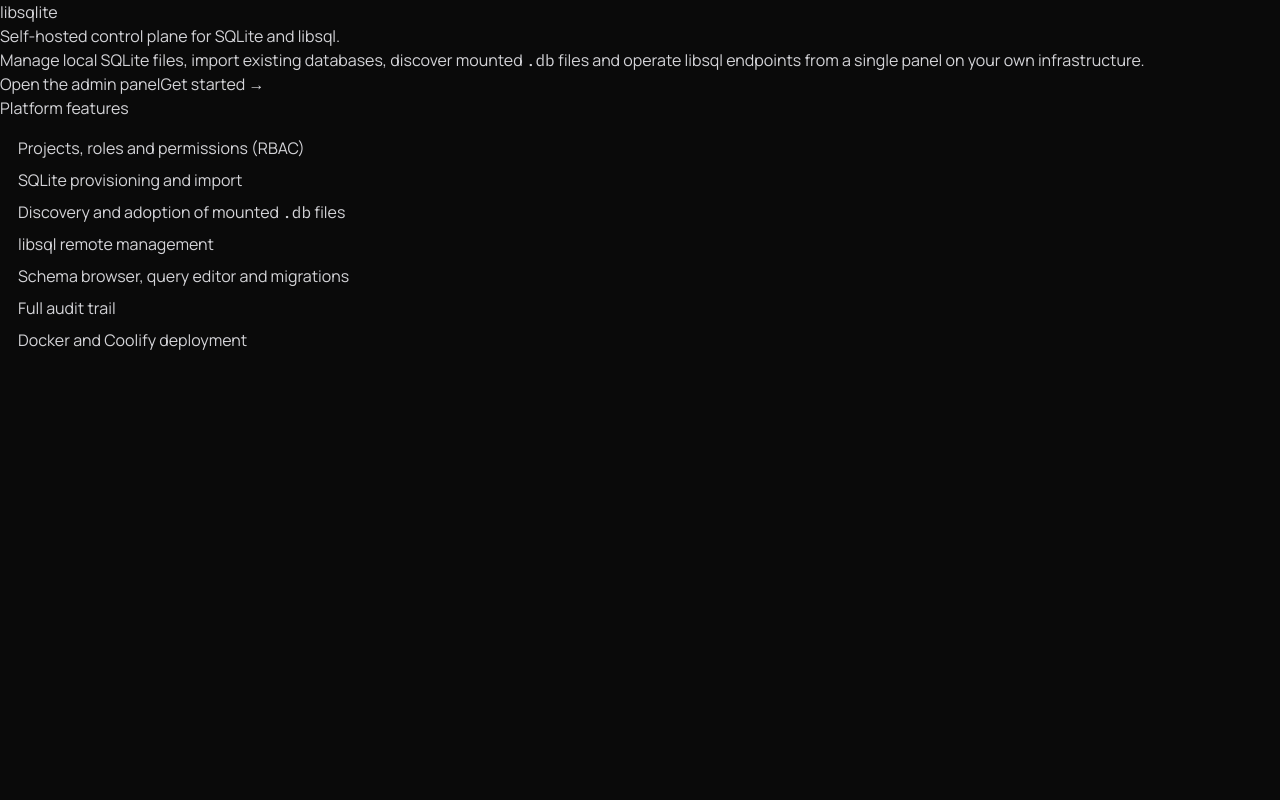
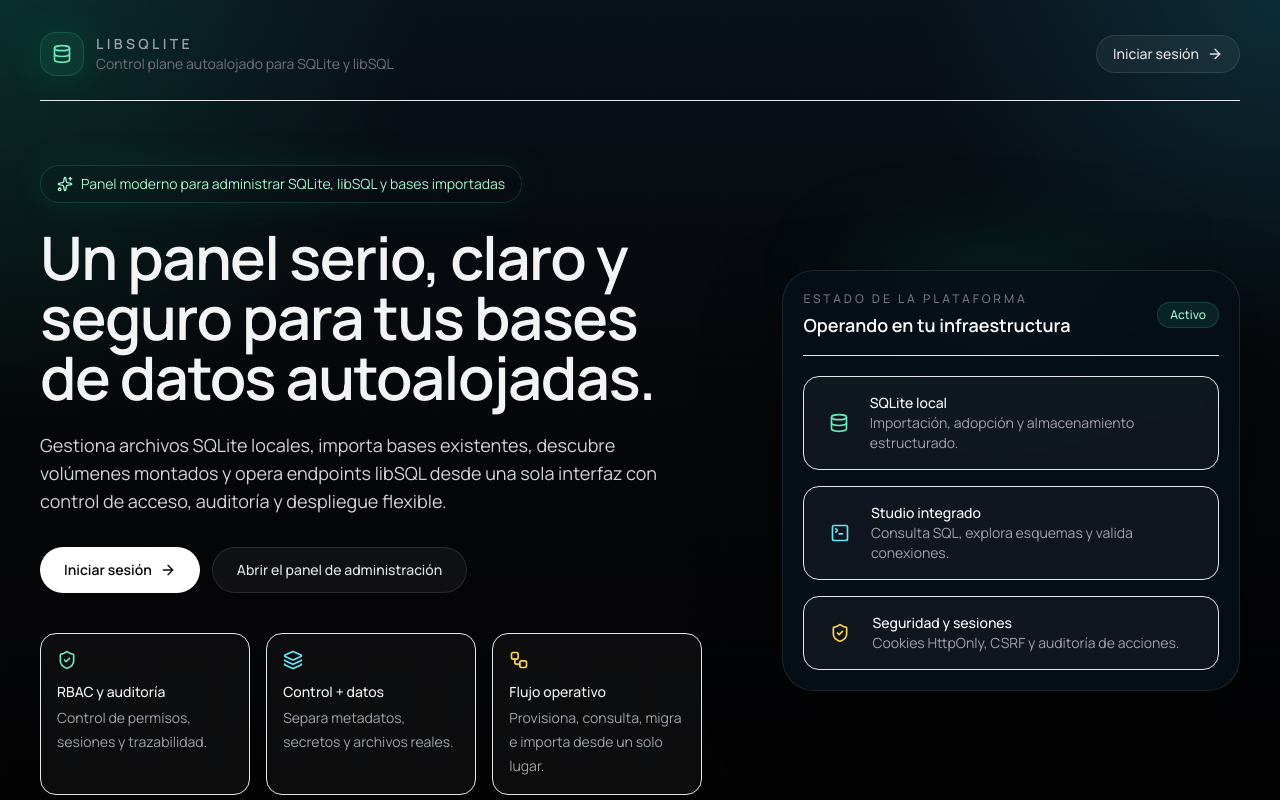
Before and after one commit to Benchav/libsqlgestion, a Next.js app in the folder frontend/: page / in a window 1280 px wide. Shown: the top 800 px of the page. Built offline with nearby package versions, Linux system fonts and the light colour scheme.

Commit message:
feat: enhance HomePage layout with new design elements and improved user experience

```diff
--- a/frontend/app/page.tsx
+++ b/frontend/app/page.tsx
@@ -1,38 +1,167 @@
 "use client";
 
 import Link from 'next/link';
+import {
+  ArrowRight,
+  Database,
+  Layers3,
+  ShieldCheck,
+  Sparkles,
+  TerminalSquare,
+  Workflow,
+} from 'lucide-react';
 
 export default function HomePage() {
   return (
-    <div className="app-shell">
-      <section className="hero">
-        <div className="hero-top">
-          <div className="hero-copy">
-            <span className="brand-badge">libsqlite</span>
-            <h1>Self-hosted control plane for SQLite and libsql.</h1>
-            <p>
-              Manage local SQLite files, import existing databases, discover mounted <code>.db</code> files and
-              operate libsql endpoints from a single panel on your own infrastructure.
-            </p>
-            <div className="hero-actions">
-              <Link className="button" href="/login">Open the admin panel</Link>
-              <Link className="button-secondary" href="/login">Get started →</Link>
+    <div className="min-h-screen overflow-hidden bg-[#050608] text-zinc-100">
+      <div className="pointer-events-none absolute inset-0 bg-[radial-gradient(circle_at_top_left,rgba(16,185,129,0.18),transparent_28%),radial-gradient(circle_at_top_right,rgba(34,211,238,0.14),transparent_24%),linear-gradient(180deg,#09111a_0%,#050608_55%,#030304_100%)]" />
+      <div className="pointer-events-none absolute inset-0 opacity-[0.18] [background-image:linear-gradient(rgba(255,255,255,0.03)_1px,transparent_1px),linear-gradient(90deg,rgba(255,255,255,0.03)_1px,transparent_1px)] [background-size:72px_72px]" />
+
+      <main className="relative mx-auto flex min-h-screen w-full max-w-7xl flex-col px-6 py-8 sm:px-8 lg:px-10">
+        <header className="flex items-center justify-between gap-4 border-b border-white/8 pb-6">
+          <div className="flex items-center gap-3">
+            <div className="flex h-11 w-11 items-center justify-center rounded-2xl border border-emerald-400/20 bg-emerald-400/10 shadow-[0_0_40px_rgba(16,185,129,0.16)]">
+              <Database className="h-5 w-5 text-emerald-300" />
+            </div>
+            <div>
+              <div className="text-sm font-semibold tracking-[0.24em] text-zinc-400 uppercase">libsqlite</div>
+              <div className="text-sm text-zinc-500">Control plane autoalojado para SQLite y libSQL</div>
             </div>
           </div>
-          <div className="card" style={{ maxWidth: 380 }}>
-            <div className="card-label">Platform features</div>
-            <ul className="small" style={{ lineHeight: 2, margin: '12px 0 0', paddingLeft: 18 }}>
-              <li>Projects, roles and permissions (RBAC)</li>
-              <li>SQLite provisioning and import</li>
-              <li>Discovery and adoption of mounted <code>.db</code> files</li>
-              <li>libsql remote management</li>
-              <li>Schema browser, query editor and migrations</li>
-              <li>Full audit trail</li>
-              <li>Docker and Coolify deployment</li>
-            </ul>
+
+          <Link
+            href="/login"
+            className="inline-flex items-center gap-2 rounded-full border border-white/10 bg-white/5 px-4 py-2 text-sm font-medium text-zinc-200 transition hover:border-emerald-400/30 hover:bg-emerald-400/10 hover:text-white"
+          >
+            Iniciar sesión
+            <ArrowRight className="h-4 w-4" />
+          </Link>
+        </header>
+
+        <section className="grid flex-1 items-center gap-12 py-12 lg:grid-cols-[1.15fr_0.85fr] lg:py-16">
+          <div className="max-w-3xl">
+            <div className="mb-6 inline-flex items-center gap-2 rounded-full border border-emerald-400/20 bg-emerald-400/8 px-4 py-2 text-sm text-emerald-200 shadow-[0_0_36px_rgba(16,185,129,0.10)]">
+              <Sparkles className="h-4 w-4" />
+              Panel moderno para administrar SQLite, libSQL y bases importadas
+            </div>
+
+            <h1 className="max-w-2xl text-4xl font-semibold tracking-tight text-balance sm:text-5xl lg:text-6xl">
+              Un panel serio, claro y seguro para tus bases de datos autoalojadas.
+            </h1>
+
+            <p className="mt-6 max-w-2xl text-base leading-7 text-zinc-300 sm:text-lg">
+              Gestiona archivos SQLite locales, importa bases existentes, descubre volúmenes montados y opera
+              endpoints libSQL desde una sola interfaz con control de acceso, auditoría y despliegue flexible.
+            </p>
+
+            <div className="mt-8 flex flex-col gap-3 sm:flex-row">
+              <Link
+                href="/login"
+                className="inline-flex items-center justify-center gap-2 rounded-full bg-white px-6 py-3 text-sm font-semibold text-zinc-950 transition hover:bg-emerald-100"
+              >
+                Iniciar sesión
+                <ArrowRight className="h-4 w-4" />
+              </Link>
+              <Link
+                href="/login"
+                className="inline-flex items-center justify-center gap-2 rounded-full border border-white/10 bg-white/5 px-6 py-3 text-sm font-medium text-zinc-200 transition hover:border-white/20 hover:bg-white/10 hover:text-white"
+              >
+                Abrir el panel de administración
+              </Link>
+            </div>
+
+            <div className="mt-10 grid gap-4 sm:grid-cols-3">
+              <div className="rounded-2xl border border-white/8 bg-white/[0.04] p-4 backdrop-blur-sm">
+                <ShieldCheck className="h-5 w-5 text-emerald-300" />
+                <p className="mt-3 text-sm font-medium text-zinc-100">RBAC y auditoría</p>
+                <p className="mt-1 text-sm leading-6 text-zinc-400">Control de permisos, sesiones y trazabilidad.</p>
+              </div>
+              <div className="rounded-2xl border border-white/8 bg-white/[0.04] p-4 backdrop-blur-sm">
+                <Layers3 className="h-5 w-5 text-cyan-300" />
+                <p className="mt-3 text-sm font-medium text-zinc-100">Control + datos</p>
+                <p className="mt-1 text-sm leading-6 text-zinc-400">Separa metadatos, secretos y archivos reales.</p>
+              </div>
+              <div className="rounded-2xl border border-white/8 bg-white/[0.04] p-4 backdrop-blur-sm">
+                <Workflow className="h-5 w-5 text-amber-300" />
+                <p className="mt-3 text-sm font-medium text-zinc-100">Flujo operativo</p>
+                <p className="mt-1 text-sm leading-6 text-zinc-400">Provisiona, consulta, migra e importa desde un solo lugar.</p>
+              </div>
+            </div>
           </div>
-        </div>
-      </section>
+
+          <div className="relative lg:pl-8">
+            <div className="absolute -inset-8 rounded-[2rem] bg-[radial-gradient(circle_at_top,rgba(16,185,129,0.18),transparent_35%)] blur-2xl" />
+            <div className="relative rounded-[2rem] border border-white/10 bg-[#071019]/85 p-5 shadow-[0_30px_80px_rgba(0,0,0,0.45)] backdrop-blur-xl">
+              <div className="flex items-center justify-between border-b border-white/8 pb-4">
+                <div>
+                  <div className="text-xs font-medium uppercase tracking-[0.24em] text-zinc-500">Estado de la plataforma</div>
+                  <div className="mt-1 text-lg font-semibold text-white">Operando en tu infraestructura</div>
+                </div>
+                <div className="rounded-full border border-emerald-400/20 bg-emerald-400/10 px-3 py-1 text-xs font-medium text-emerald-200">
+                  Activo
+                </div>
+              </div>
+
+              <div className="mt-5 space-y-4">
+                <div className="rounded-2xl border border-white/8 bg-white/[0.04] p-4">
+                  <div className="flex items-center gap-3">
+                    <div className="flex h-10 w-10 items-center justify-center rounded-xl bg-emerald-400/12 text-emerald-300">
+                      <Database className="h-5 w-5" />
+                    </div>
+                    <div>
+                      <p className="text-sm font-medium text-white">SQLite local</p>
+                      <p className="text-sm text-zinc-400">Importación, adopción y almacenamiento estructurado.</p>
+                    </div>
+                  </div>
+                </div>
+
+                <div className="rounded-2xl border border-white/8 bg-white/[0.04] p-4">
+                  <div className="flex items-center gap-3">
+                    <div className="flex h-10 w-10 items-center justify-center rounded-xl bg-cyan-400/12 text-cyan-300">
+                      <TerminalSquare className="h-5 w-5" />
+                    </div>
+                    <div>
+                      <p className="text-sm font-medium text-white">Studio integrado</p>
+                      <p className="text-sm text-zinc-400">Consulta SQL, explora esquemas y valida conexiones.</p>
+                    </div>
+                  </div>
+                </div>
+
+                <div className="rounded-2xl border border-white/8 bg-white/[0.04] p-4">
+                  <div className="flex items-center gap-3">
+                    <div className="flex h-10 w-10 items-center justify-center rounded-xl bg-amber-400/12 text-amber-300">
+                      <ShieldCheck className="h-5 w-5" />
+                    </div>
+                    <div>
+                      <p className="text-sm font-medium text-white">Seguridad y sesiones</p>
+                      <p className="text-sm text-zinc-400">Cookies HttpOnly, CSRF y auditoría de acciones.</p>
+                    </div>
+                  </div>
+                </div>
+              </div>
+            </div>
+          </div>
+        </section>
+
+        <section className="grid gap-4 border-t border-white/8 py-8 sm:grid-cols-2 lg:grid-cols-4">
+          <div className="rounded-2xl border border-white/8 bg-white/[0.03] p-5">
+            <p className="text-xs font-medium uppercase tracking-[0.2em] text-zinc-500">Panel</p>
+            <p className="mt-3 text-sm leading-6 text-zinc-300">Una experiencia visual sobria, con contraste alto y foco en tareas operativas.</p>
+          </div>
+          <div className="rounded-2xl border border-white/8 bg-white/[0.03] p-5">
+            <p className="text-xs font-medium uppercase tracking-[0.2em] text-zinc-500">Color</p>
+            <p className="mt-3 text-sm leading-6 text-zinc-300">Base oscura neutra con acentos verde-emerald y cian para evitar ruido visual.</p>
+          </div>
+          <div className="rounded-2xl border border-white/8 bg-white/[0.03] p-5">
+            <p className="text-xs font-medium uppercase tracking-[0.2em] text-zinc-500">Acción</p>
+            <p className="mt-3 text-sm leading-6 text-zinc-300">El acceso principal está en un solo CTA: Iniciar sesión.</p>
+          </div>
+          <div className="rounded-2xl border border-white/8 bg-white/[0.03] p-5">
+            <p className="text-xs font-medium uppercase tracking-[0.2em] text-zinc-500">Uso</p>
+            <p className="mt-3 text-sm leading-6 text-zinc-300">Pensado para servidor propio, VPS y despliegues en Docker o Coolify.</p>
+          </div>
+        </section>
+      </main>
     </div>
   );
 }
```
